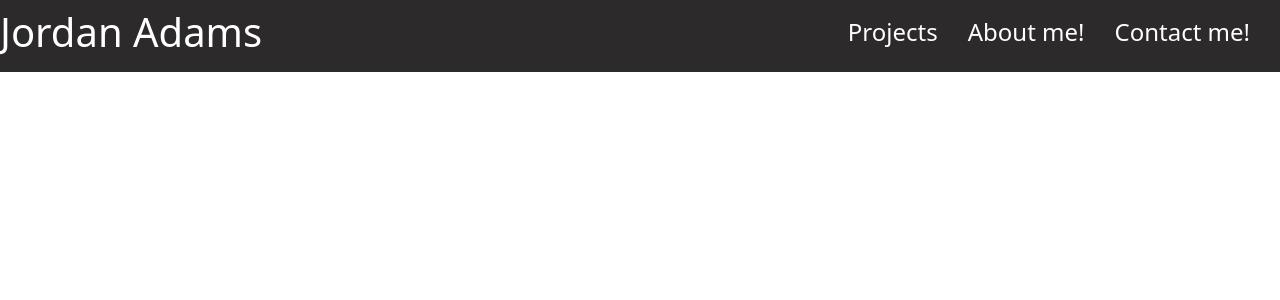
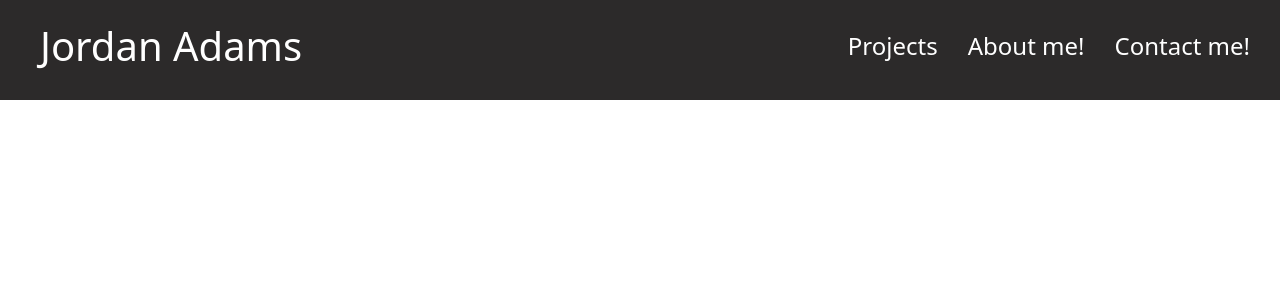
Before and after one commit to JMADA257/React-Portfolio, a React (Vite) app: page / in a window 1280 px wide. Shown: the top 300 px of the page. Built offline with nearby package versions, Linux system fonts and the light colour scheme.

Commit message:
Touching up navbar

```diff
--- a/src/styles/Navbar.css
+++ b/src/styles/Navbar.css
@@ -5,11 +5,13 @@
   display: flex;
   justify-content: space-between;
   align-items: center;
+  min-height: 100px;
 }
 
 .left {
   display: flex;
   align-items: center;
+  margin-left: 40px;
 }
 
 .right {
```
